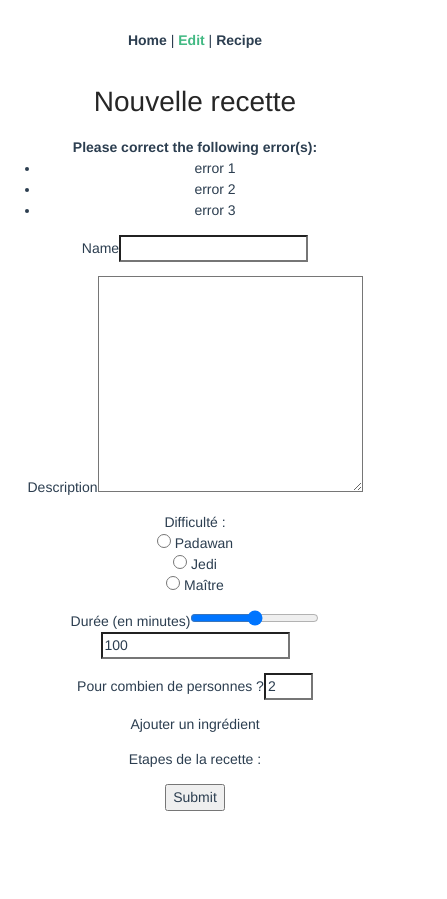
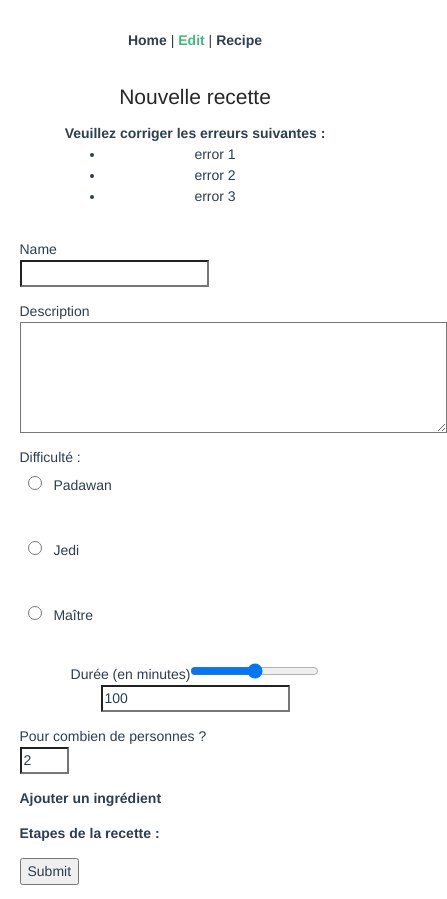
Before and after one commit to sebastienfernandez/cantina, a Vue app: page /edit in a window 390 px wide. Shown: the whole page, 447 px wide, since content can reach past the window. Before the commit the page ends 844 px from the top, so only its background shows below. Built offline with nearby package versions, Linux system fonts and the light colour scheme.

Commit message:
mise en forme de Home et partiellement de Recipe et Edit

```diff
--- a/src/components/RecipeCard.vue
+++ b/src/components/RecipeCard.vue
@@ -11,14 +11,16 @@
             />
             <template class="ant-card-actions" slot="actions">
                 <a-icon type="edit" />
-                <a-popconfirm title="Are you sure delete this task?" @confirm="confirm" @cancel="cancel" okText="Yes" cancelText="No">
+                <a-popconfirm title="Voulez vous vraiment supprimer cette recette ?" @confirm="confirm" @cancel="cancel" okText="Oui" cancelText="Non">
                     <a-icon type="delete"/>
                 </a-popconfirm>
 
             </template>
             <a-card-meta
                 title="Titre de la recette"
-                description="Ici, la description plutôt courte de la recette">
+                description="Ici, la description plutôt courte de la recette"
+                class="textRecipeCard"
+            >
             </a-card-meta>
 
 </a-card>
@@ -49,6 +51,12 @@ export default class RecipeCard extends Vue {
 
 <style scoped lang="scss">
     .recipeCard {
-        width: 300px;
+        margin: 2%;
+        width: 250px;
+    }
+
+    .textRecipeCard {
+        text-overflow: ellipsis;
+        height: 70px;
     }
 </style>
--- a/src/views/Edit.vue
+++ b/src/views/Edit.vue
@@ -8,14 +8,14 @@
       method="post"
     >
 
-  <p v-if="errors.length">
-    <b>Please correct the following error(s):</b>
+  <p v-if="errors.length" class="errorMessage">
+    <b>Veuillez corriger les erreurs suivantes :</b>
     <ul>
       <li v-for="error in errors">{{ error }}</li>
     </ul>
   </p>
 
-  <p>
+  <p class="labelInputRow">
     <label for="name">Name</label>
     <input
       id="name"
@@ -25,31 +25,44 @@
     >
   </p>
 
-  <p>
+  <p class="labelInputRow">
     <label for="description">Description</label>
-    <textarea name="description" id="description" cols="30" rows="10"></textarea>
+    <textarea name="description" id="description" cols="50" rows="5"></textarea>
   </p>
 
-  <p>
+
+  <div class="diffAndTime">
+    <span class="difficutySelect">
         Difficulté :<br />
-       <input type="radio" name="difficulty" value="padawan" id="padawan" /> <label for="padawan">Padawan</label><br />
-       <input type="radio" name="difficulty" value="jedi" id="jedi" /> <label for="jedi">Jedi</label><br />
-       <input type="radio" name="difficulty" value="master" id="master" /> <label for="master">Maître</label><br />
-   </p>
+        <p><input type="radio" name="difficulty" value="padawan" id="padawan" /> <label for="padawan">Padawan</label></p><br />
+        <p><input type="radio" name="difficulty" value="jedi" id="jedi" /> <label for="jedi">Jedi</label></p><br />
+        <p><input type="radio" name="difficulty" value="master" id="master" /> <label for="master">Maître</label></p><br />
+    </span>
 
-   <p>
+    <p class="inputsTime">
       <label for="time">Durée (en minutes)</label>
       <input type="range" min="0" max="200" v-model="value" step="1" id="time" name="time" />
       <input type="number" v-model="value"/>
     </p>
+  </div>
 
-   <p>
+   <p class="labelInputRow">
      <label for="persons">Pour combien de personnes ?</label>
      <input type="number" id="persons" name="persons" v-model="persons" min="1" max="8" step="1" />
    </p>
 
-   <p>Ajouter un ingrédient</p>
-   <p>Etapes de la recette : </p>
+  <div>
+    <p class="titleAdd">
+     <b>Ajouter un ingrédient</b>
+     <a-icon type="plus-circle" class="buttonAdd" />
+    </p>
+  </div>
+  <div>
+    <p class="titleAdd">
+     <b>Etapes de la recette : </b>
+     <a-icon type="plus-circle" class="buttonAdd" />
+    </p>
+  </div>
 
   <p>
     <input
@@ -100,5 +113,56 @@
 </script>
 
 <style>
+  .edit {
+    margin: 0 auto;
+    width: 90%;
+  }
 
+  form {
+    display: flex;
+    flex-direction: column;
+    justify-content: space-around;
+    align-items: flex-start;
+  }
+
+  .errorMessage {
+    margin: 0 auto;
+    margin-bottom: 5%;
+  }
+
+  .labelInputRow {
+    display: flex;
+    flex-direction: column;
+    align-items: flex-start;
+    margin-bottom: 4%;
+  }
+
+  .labelInputRow label {
+    margin-right: 30px;
+  }
+
+  .labelInputRow input {
+    margin-right: 30px;
+  }
+
+  .difficutySelect {
+    display: flex;
+    flex-direction: column;
+    align-items: flex-start;
+  }
+
+  .difficutySelect input {
+    margin: 8px;
+  }
+
+  .titleAdd {
+    display: flex;
+    align-items: center;
+  }
+
+  .buttonAdd {
+    margin-left: 30px;
+    font-size: 34px;
+    cursor: pointer;
+  }
 </style>
--- a/src/views/Home.vue
+++ b/src/views/Home.vue
@@ -1,6 +1,6 @@
 <template>
   <div class="home">
-    <header>
+    <header class="headerHome">
       <h1>{{ title }}</h1>
       <div id="searchBar" class="components-input-demo-presuffix">
         <a-input-search
@@ -15,10 +15,10 @@
       </div>
     </header>
     <main>
-      <section id="filtersContainer">
+      <section class="filtersContainer">
         <h2>Filtrer vos recettes par :</h2>
-        <div id="flitersContent">
-          <a-dropdown>
+        <div class="filtersContent">
+          <a-dropdown class="filterContent">
             <a-menu slot="overlay" @click="handleMenuClick">
               <a-menu-item key="1"><a-icon type="user" />Padawan</a-menu-item>
               <a-menu-item key="2"><a-icon type="user" />Jedi</a-menu-item>
@@ -28,7 +28,7 @@
             Difficulté <a-icon type="down" />
             </a-button>
           </a-dropdown>
-          <a-dropdown>
+          <a-dropdown class="filterContent">
             <a-menu slot="overlay" @click="handleMenuClick">
               <a-menu-item key="1"><a-icon type="user" />1-2</a-menu-item>
               <a-menu-item key="2"><a-icon type="user" />3-4</a-menu-item>
@@ -39,7 +39,7 @@
             Nombre de personnes <a-icon type="down" />
             </a-button>
           </a-dropdown>
-          <a-dropdown>
+          <a-dropdown class="filterContent">
             <a-menu slot="overlay" @click="handleMenuClick">
               <a-menu-item key="1"><a-icon type="user" />{{ lessquarter }}</a-menu-item>
               <a-menu-item key="2"><a-icon type="user" />15-30min.</a-menu-item>
@@ -54,6 +54,11 @@
         </div>
       </section>
       <section id="listOfRecipes">
+        <RecipeCard />
+        <RecipeCard />
+        <RecipeCard />
+        <RecipeCard />
+        <RecipeCard />
         <RecipeCard />
         <RecipeCard />
         <RecipeCard />
@@ -97,8 +102,23 @@ export default class Home extends Vue {
 
 <style>
 
+  .headerHome {
+    display: flex;
+    justify-content: space-around;
+    align-items: center;
+    margin-bottom: 10%;
+  }
+
   #searchBar {
     width: 300px
+  }
+
+  .filtersContainer {
+    display: flex;
+    flex-direction: column;
+    align-items: flex-start;
+    margin-left: 5%;
+    margin-bottom: 5%;
   }
 
   a-icon[type="search"] {
@@ -109,4 +129,63 @@ export default class Home extends Vue {
     margin-left: 8px
   }
 
+  #listOfRecipes {
+    display: flex;
+    justify-content: space-around;
+    flex-wrap: wrap-reverse;
+  }
+
+  @media screen and (max-width: 1280px) {
+    .headerHome {
+      flex-direction: column;
+    }
+
+    #searchBar {
+    width: 400px
+  }
+  }
+
+  @media screen and (max-width: 760px) {
+    h1 {
+      padding-left: 5%;
+      padding-right: 5%;
+    }
+
+    #searchBar {
+      width: 300px
+    }
+
+    .filtersContainer {
+      align-items: center;
+      margin-left: 0;
+    }
+
+  }
+
+  @media screen and (max-width: 600px) {
+    h1 {
+      font-size: 1.5em;
+    }
+
+    #searchBar {
+      width: 220px
+    }
+
+    .filtersContent {
+      display: flex;
+      flex-direction: column;
+      align-items: center;
+    }
+
+    .filterContent {
+      display: flex !important;
+      justify-content: space-between !important;
+      align-items: center !important;
+      margin-bottom: 10px;
+      padding-left: 5px;
+      padding-right: 5px;
+      width: 220px;
+    }
+  }
+
 </style>
--- a/src/views/Recipe.vue
+++ b/src/views/Recipe.vue
@@ -1,15 +1,15 @@
 <template>
     <div id="recipe">
         <header>
-            <a-icon type="edit" />
-            <a-icon type="delete" />
+            <a-icon type="edit" class="iconHeaderRecipe" />
+            <a-icon type="delete" class="iconHeaderRecipe" />
         </header>
         <main>
             <section class="contentRecipeTop">
-                <aside>
+                <aside class="imgContainer">
                     <img src="../assets/logo-vue.png" alt="photo recette geek">
                 </aside>
-                <div>
+                <div class="mainContentRecipeTop">
                     <article>
                         <h1>Titre de la recette</h1>
                         <p>Pour {{ numberOfPersons }}</p>
@@ -76,6 +76,33 @@
 </script>
 
 <style>
+
+    header {
+        display: flex;
+        justify-content: flex-end;
+        position: fixed;
+        width: 100%;
+    }
+
+    .iconHeaderRecipe {
+        cursor: pointer;
+        font-size: 72px;
+    }
+
+    .contentRecipeTop {
+        display: flex;
+        align-items: center;
+        margin-top: 5%;
+    }
+
+    .imgContainer {
+        width: 32%;
+    }
+
+    .mainContentRecipeTop {
+        width: 68%;
+    }
+
     .stepStyle {
         background-color: #f7f7f7;
         border-radius: 5px;
```
Lines whose indentation alone changed are shown as unchanged.
